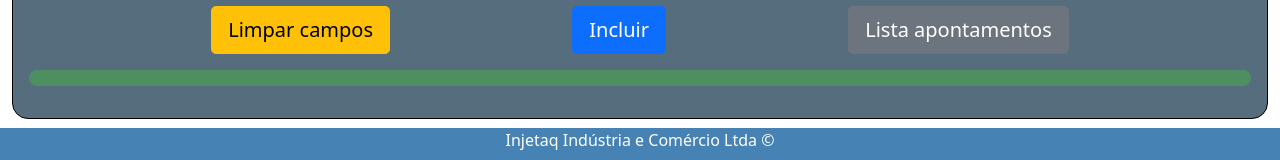
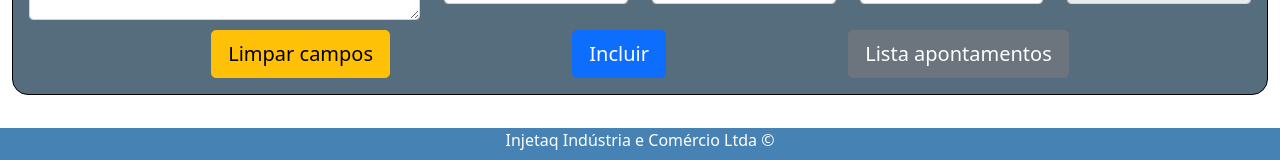
Before and after one commit to IMoisasZ/app-time-note, a React (Create React App) app in the folder FRONTEND/: page /apontamento in a window 1280 px wide. Shown: the part 596-756 px from the top of the page. Built offline with nearby package versions, Linux system fonts and the light colour scheme; no server answers.

Commit message:
continues to make a messages of system

```diff
--- a/FRONTEND/src/components/layout/Message.jsx
+++ b/FRONTEND/src/components/layout/Message.jsx
@@ -1,11 +1,12 @@
 function Message({ message, type }) {
 	return (
-		<div>
-			<p
+		<>
+			{type && (
+				<div
 					style={
 						type === 'error'
 							? {
-								backgroundColor: '#rgba(221, 92, 92, .5)',
+									backgroundColor: 'rgba(221, 92, 92, .5)',
 									padding: '0.5em',
 									borderRadius: '0.5em',
 									marginTop: '1em',
@@ -19,9 +20,26 @@ function Message({ message, type }) {
 					}
 				>
 					{message}
-			</p>
 				</div>
+			)}
+		</>
 	)
 }
 
 export default Message
+
+// style={
+// 	type === 'error'
+// 		? {
+// 				backgroundColor: '#rgba(221, 92, 92, .5)',
+// 				padding: '0.5em',
+// 				borderRadius: '0.5em',
+// 				marginTop: '1em',
+// 		  }
+// 		: {
+// 				backgroundColor: 'rgba(69, 177, 69, .5)',
+// 				padding: '0.5em',
+// 				borderRadius: '0.5em',
+// 				marginTop: '1em',
+// 		  }
+// }
```
Lines whose indentation alone changed are shown as unchanged.
